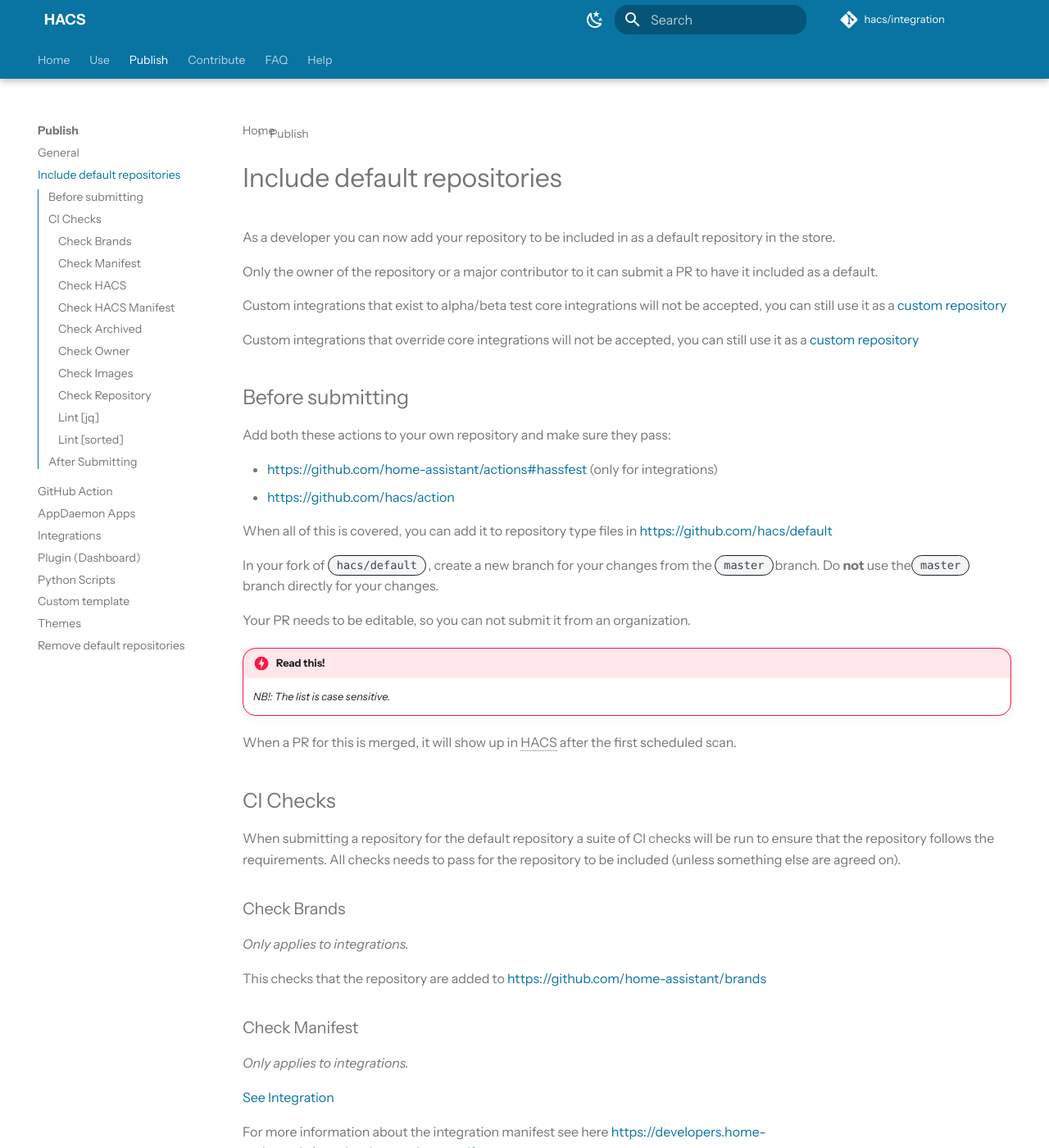
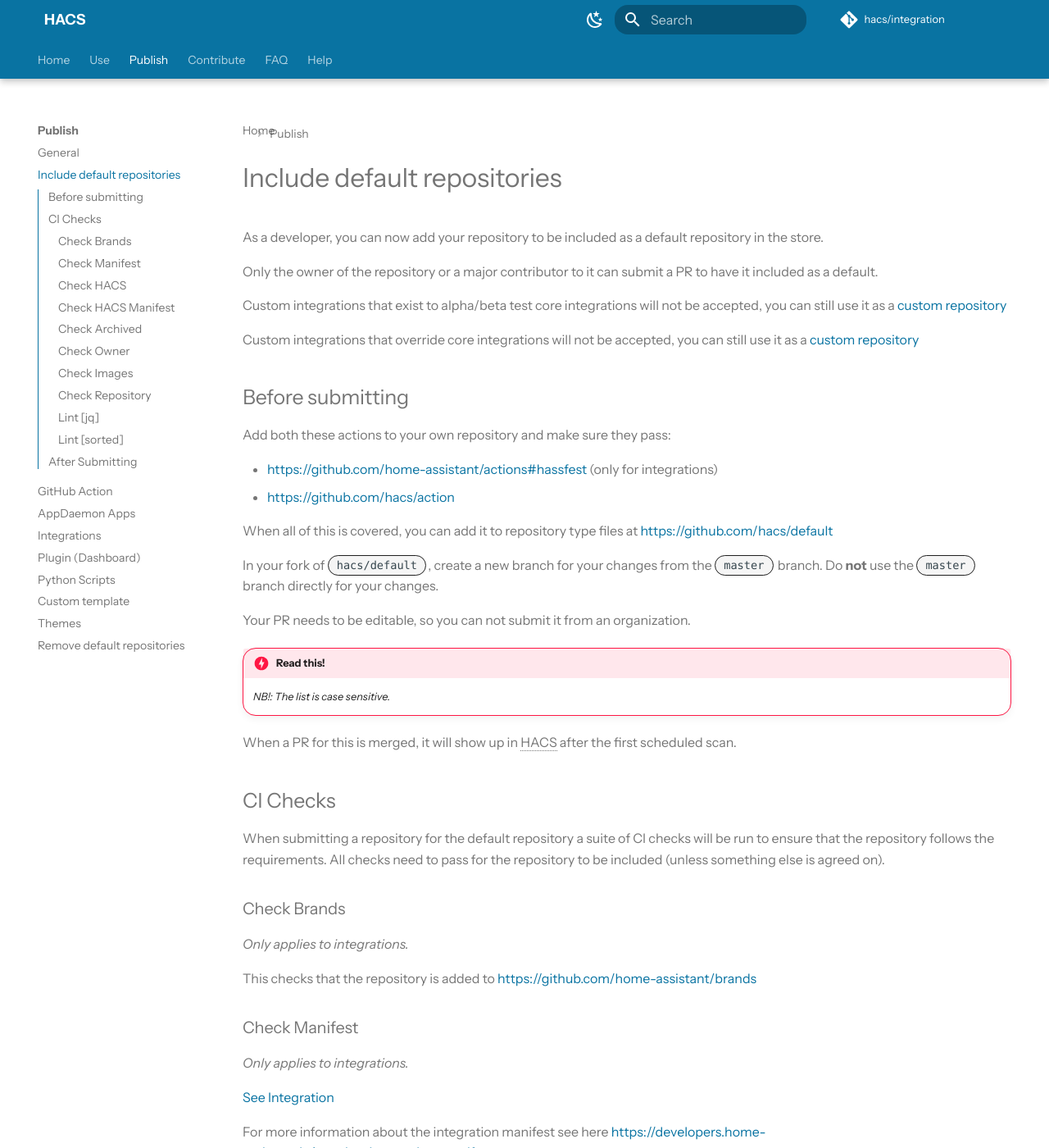
Before and after one commit to hacs/documentation, an MkDocs documentation site: the page built from source/docs/publish/include.md, in a window 1280 px wide and 1400 px high. Shown: the whole window at 82% size. Built offline with MkDocs 1.6.1 and Material for MkDocs 9.7.7, drawn with Linux system fonts in a browser that asks for light colours; some web fonts are replaced; plug-ins that fetch from the network failed and are left out; comment, search, counter and statistics services are not loaded; some of the changed text lies outside the part shown.

Commit message:
Update include.md

```diff
--- a/source/docs/publish/include.md
+++ b/source/docs/publish/include.md
@@ -4,7 +4,7 @@ title: Include default repositories
 description: 'Include default repositories'
 ---
 
-As a developer you can now add your repository to be included in as a default repository in the store.
+As a developer, you can now add your repository to be included as a default repository in the store.
 
 Only the owner of the repository or a major contributor to it can submit a PR to have it included as a default.
 
@@ -19,9 +19,9 @@ Add both these actions to your own repository and make sure they pass:
 - https://github.com/home-assistant/actions#hassfest (only for integrations)
 - https://github.com/hacs/action
 
-When all of this is covered, you can add it to repository type files in https://github.com/hacs/default
+When all of this is covered, you can add it to repository type files at https://github.com/hacs/default
 
-In your fork of `hacs/default`, create a new branch for your changes from the `master`branch. Do **not** use the`master` branch directly for your changes.
+In your fork of `hacs/default`, create a new branch for your changes from the `master` branch. Do **not** use the `master` branch directly for your changes.
 
 Your PR needs to be editable, so you can not submit it from an organization.
 
@@ -34,13 +34,13 @@ When a PR for this is merged, it will show up in HACS after the first scheduled
 ## CI Checks
 
 When submitting a repository for the default repository a suite of CI checks will be run to ensure that the repository follows the requirements.
-All checks needs to pass for the repository to be included (unless something else are agreed on).
+All checks need to pass for the repository to be included (unless something else is agreed on).
 
 ### Check Brands
 
 _Only applies to integrations._
 
-This checks that the repository are added to https://github.com/home-assistant/brands
+This checks that the repository is added to https://github.com/home-assistant/brands
 
 ### Check Manifest
 
```
Also changed, not shown: other parts of source/docs/publish/include.md (+2 -2 lines).
